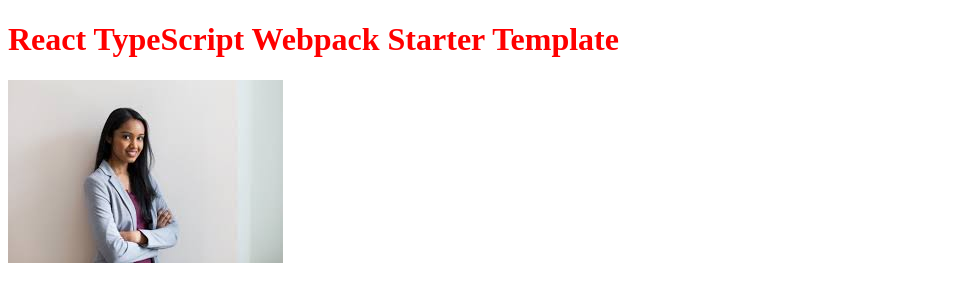
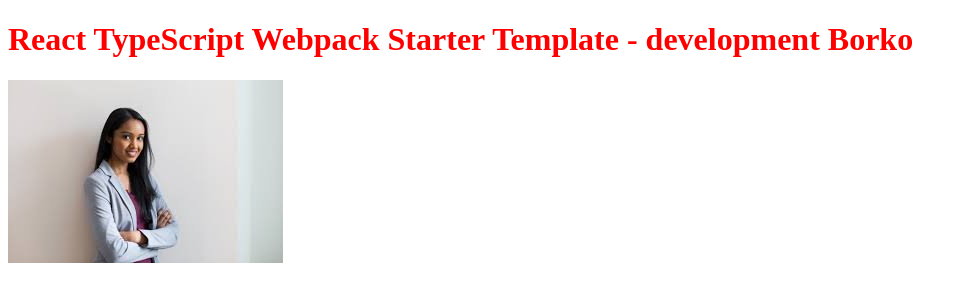
Before and after one commit to BorislavBenderov/webpack-tutorial, a React app: page / in a window 1280 px wide. Shown: the top 302 px of the page, without its empty margins (0-967 px from the left). Built offline with nearby package versions, Linux system fonts and the light colour scheme.

Commit message:
Render name

```diff
--- a/src/App.tsx
+++ b/src/App.tsx
@@ -3,7 +3,7 @@ import Photo from "./download.jpg";
 export const App = () => {
   return (
     <>
-      <h1>React TypeScript Webpack Starter Template</h1>
+      <h1>React TypeScript Webpack Starter Template - {process.env.NODE_ENV} {process.env.name}</h1>
       <img src={Photo} alt="" />
     </>
   );
```
